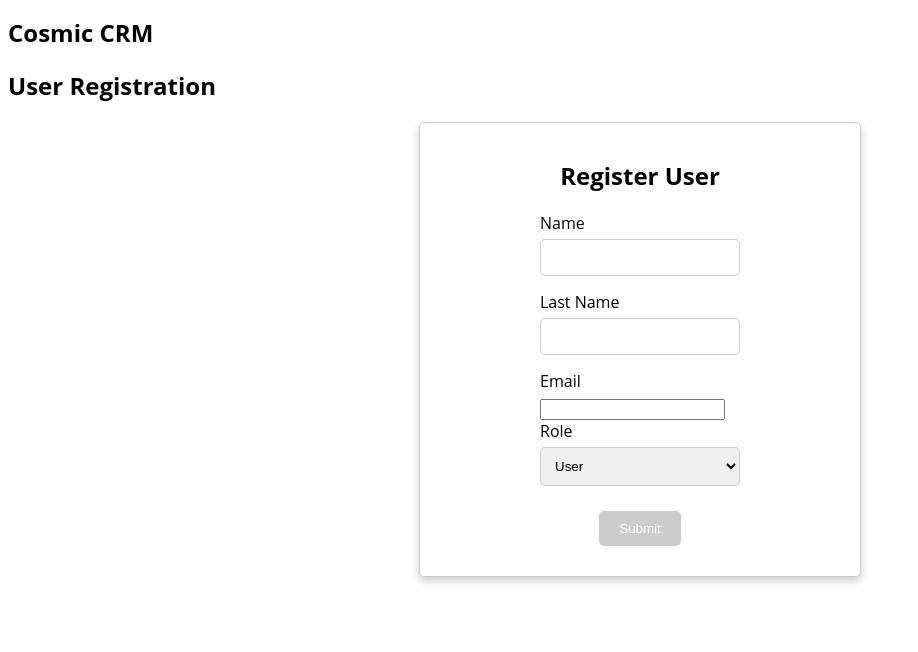
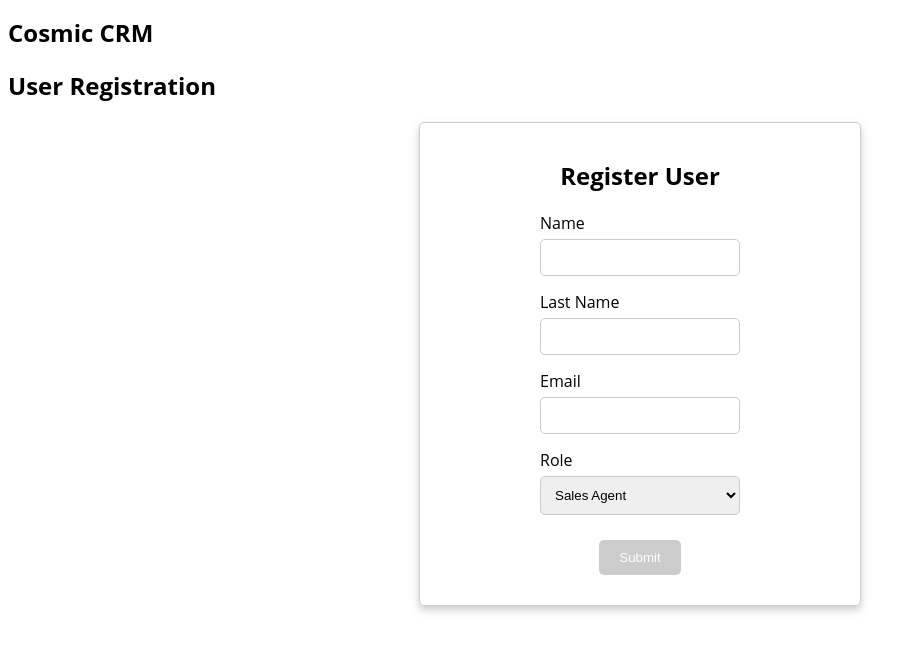
Before and after one commit to Fivantastic/CRM_node_react, a React (Vite) app in the folder Frontend/: page /register in a window 1280 px wide. Shown: the top 652 px of the page, without its empty margins (0-918 px from the left). Built offline with nearby package versions, Linux system fonts and the light colour scheme.

Commit message:
regsiter

```diff
--- a/Frontend/src/components/forms/simpleEstilo.css
+++ b/Frontend/src/components/forms/simpleEstilo.css
@@ -21,6 +21,12 @@
   /* Estilo para los campos de entrada y etiquetas */
   input[type="text"],
   input[type="password"],
+  input[type="number"],
+  input[type="email"],
+  input[type="date"],
+  input[type="checkbox"],
+  input[type="radio"],
+  input[type="file"],
   textarea,
   select,
   label {
@@ -31,6 +37,13 @@
   /* Estilo para los campos de entrada */
   input[type="text"],
   input[type="password"],
+  input[type="password"],
+  input[type="number"],
+  input[type="email"],
+  input[type="date"],
+  input[type="checkbox"],
+  input[type="radio"],
+  input[type="file"],
   textarea,
   select {
     width: 200px;
--- a/Frontend/src/pages/UserRegistrationPage.jsx
+++ b/Frontend/src/pages/UserRegistrationPage.jsx
@@ -1,33 +1,49 @@
 import Joi from 'joi';
 import DynamicForm from '../components/forms/DynamicForm.jsx';
 import { useNavigate } from 'react-router-dom';
-import { AuthContext } from '../context/authContext.jsx';
-import { useContext } from 'react';
+import { useUser } from '../context/authContext.jsx';
+import Swal from 'sweetalert2';
+
 
 export function RegisterPage(){
   const navigate = useNavigate();
-  const { setUser } = useContext(AuthContext);
+  const token = useUser();
+
 
   const handleRegisterSubmit = async (data) => {
     try {
+      console.log(token)
       const response = await fetch('http://localhost:3000/user/register', {
         method: 'POST',
         headers: {
           'Content-Type': 'application/json',
+          'Authorization': `${token}`
         },
         body: JSON.stringify(data),
       });
 
       if (response.ok) {
-        const responseData = await response.json();
-        console.log('Registration successful:', responseData);
+        await response.json();
 
-        const newToken = responseData.token;
+        const Toast = Swal.mixin({
+          toast: true,
+          position: "top-end",
+          showConfirmButton: false,
+          timer: 3000,
+          timerProgressBar: true,
+          didOpen: (toast) => {
+            toast.onmouseenter = Swal.stopTimer;
+            toast.onmouseleave = Swal.resumeTimer;
+            navigate('/home');
+          }
+        });
 
-        setUser(newToken);
-
+        Toast.fire({
+          icon: "success",
+          title: data.name + " " + data.last_name + " registro exitoso!",
+        });
+        // Redireccionar a la página principal
         navigate('/home');
-
       } else {
         const errorData = await response.json();
         console.error('Registration failed:', errorData);
@@ -39,9 +55,9 @@ export function RegisterPage(){
 
   const registerUserSchema = Joi.object({
     name: Joi.string().required().label('Name'),
-    lastName: Joi.string().required().label('Last Name'),
+    last_name: Joi.string().required().label('Last Name'),
     email: Joi.string().email({ tlds: false }).required().label('Email'),
-    role: Joi.string().valid('user', 'admin').required().label('Role')
+    role: Joi.string().valid('salesAgent', 'admin', 'deliverer').required().label('Role')
   });
 
   const registrationFormFields = [
@@ -52,7 +68,7 @@ export function RegisterPage(){
       required: true,
     },
     {
-      name: 'lastName',
+      name: 'last_name',
       label: 'Last Name',
       type: 'text',
       required: true,
@@ -68,8 +84,9 @@ export function RegisterPage(){
       label: 'Role',
       type: 'select',
       options: [
-        { value: 'user', label: 'User' },
-        { value: 'admin', label: 'Admin' }
+        { value: 'salesAgent', label: 'Sales Agent' },
+        { value: 'admin', label: 'Admin' },
+        { value: 'deliverer', label: 'Deliverer' },
       ],
       required: true,
     }
```
